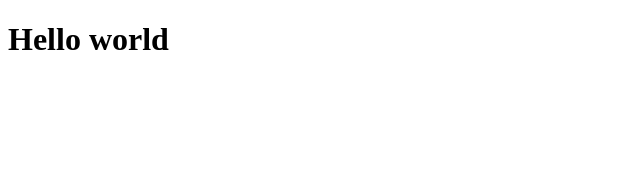
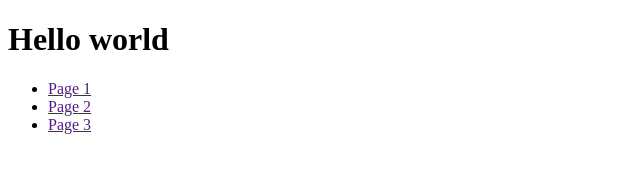
Before and after one commit to TheavyVun/git_lesson, a plain HTML site: page index.html in a window 1280 px wide. Shown: the whole page, without its empty margins (0-640 px from the left). Drawn offline with Linux system fonts and the light colour scheme.

Commit message:
add a menu

```diff
--- a/index.html
+++ b/index.html
@@ -8,5 +8,12 @@
 </head>
 <body>
     <h1>Hello world</h1>
+    <div>
+        <ul>
+            <li><a href="">Page 1</a></li>
+            <li><a href="">Page 2</a></li>
+            <li><a href="">Page 3</a></li>
+        </ul>
+    </div>
 </body>
 </html>
```
